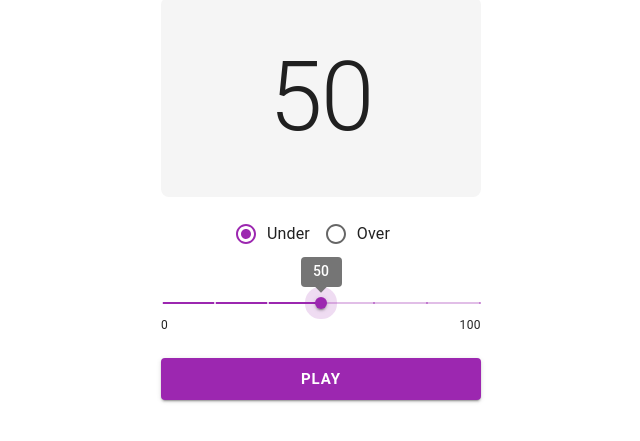
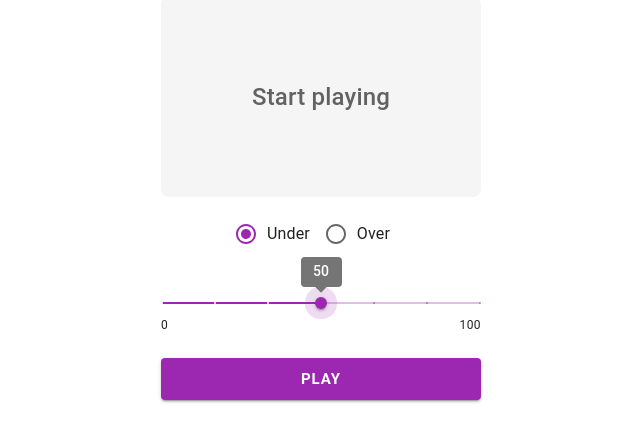
Before and after one commit to olhayakubovska/dice-game, a Next.js app: page / in a window 1280 px wide. Shown: the part 111-552 px from the top of the page, without its empty margins (319-959 px from the left). Built offline with nearby package versions, Linux system fonts and the light colour scheme; what @mui/material-nextjs would draw is missing.

Commit message:
feat: enhance PlayResult and ResultDisplay components to include loading state

```diff
--- a/components/dice-game/DiceGame.tsx
+++ b/components/dice-game/DiceGame.tsx
@@ -18,7 +18,13 @@ export default function DiceGame() {
 
   return (
     <Box>
-      <PlayResult threshold={threshold} guess={guess} lastResult={lastResult} error={error} />
+      <PlayResult
+        threshold={threshold}
+        guess={guess}
+        lastResult={lastResult}
+        error={error}
+        loading={loading}
+      />
 
       <GuessSelector
         value={guess}
--- a/components/dice-game/components/PlayResult.tsx
+++ b/components/dice-game/components/PlayResult.tsx
@@ -10,9 +10,10 @@ interface Props {
   guess: GuessType;
   lastResult: PlayResponse | null;
   error: string | null;
+  loading: boolean;
 }
 
-export default function PlayResult({ threshold, guess, lastResult, error }: Props) {
+export default function PlayResult({ threshold, guess, lastResult, error, loading }: Props) {
   return (
     <>
       <Box sx={{ display: "grid", pb: 1 }}>
@@ -29,7 +30,7 @@ export default function PlayResult({ threshold, guess, lastResult, error }: Prop
       </Box>
 
       <Box sx={{ display: "flex", justifyContent: "center", mb: 2 }}>
-        <ResultDisplay value={lastResult ? lastResult.result : threshold} />
+        <ResultDisplay value={lastResult ? lastResult.result : null} loading={loading} />
       </Box>
     </>
   );
--- a/components/dice-game/components/ResultDisplay.tsx
+++ b/components/dice-game/components/ResultDisplay.tsx
@@ -1,6 +1,7 @@
 'use client';
 
-import { Grow, Paper, Typography } from '@mui/material';
+import { forwardRef } from 'react';
+import { CircularProgress, Grow, Paper, Typography } from '@mui/material';
 
 const RESULT_DISPLAY_WIDTH = 320;
 const RESULT_DISPLAY_HEIGHT = 200;
@@ -8,12 +9,46 @@ const RESULT_FONT_SIZE = 96;
 const RESULT_FONT_WEIGHT = 300;
 const RESULT_FONT_LINE_HEIGHT = '117%';
 const RESULT_FONT_LETTER_SPACING = '-1.5px';
+const START_HINT_FONT_SIZE = 24;
 
 interface Props {
-  value: number;
+  value: number | null;
+  loading: boolean;
 }
 
-export default function ResultDisplay({ value }: Props) {
+const ResultContent = forwardRef<HTMLSpanElement, { value: number | null }>(
+  function ResultContent({ value }, ref) {
+    if (value === null) {
+      return (
+        <Typography
+          ref={ref}
+          variant="h6"
+          sx={{ fontSize: START_HINT_FONT_SIZE, color: 'text.secondary' }}
+        >
+          Start playing
+        </Typography>
+      );
+    }
+
+    return (
+      <Typography
+        ref={ref}
+        variant="h1"
+        sx={{
+          fontSize: RESULT_FONT_SIZE,
+          fontWeight: RESULT_FONT_WEIGHT,
+          lineHeight: RESULT_FONT_LINE_HEIGHT,
+          letterSpacing: RESULT_FONT_LETTER_SPACING,
+          color: 'text.primary',
+        }}
+      >
+        {value}
+      </Typography>
+    );
+  },
+);
+
+export default function ResultDisplay({ value, loading }: Props) {
   return (
     <Paper
       elevation={0}
@@ -28,20 +63,13 @@ export default function ResultDisplay({ value }: Props) {
         borderRadius: 2,
       }}
     >
-      <Grow key={value} in timeout={300}>
-        <Typography
-          variant="h1"
-          sx={{
-            fontSize: RESULT_FONT_SIZE,
-            fontWeight: RESULT_FONT_WEIGHT,
-            lineHeight: RESULT_FONT_LINE_HEIGHT,
-            letterSpacing: RESULT_FONT_LETTER_SPACING,
-            color: 'text.primary',
-          }}
-        >
-          {value}
-        </Typography>
-      </Grow>
+      {loading ? (
+        <CircularProgress color="secondary" />
+      ) : (
+        <Grow key={value ?? 'start'} in timeout={300}>
+          <ResultContent value={value} />
+        </Grow>
+      )}
     </Paper>
   );
 }
```
